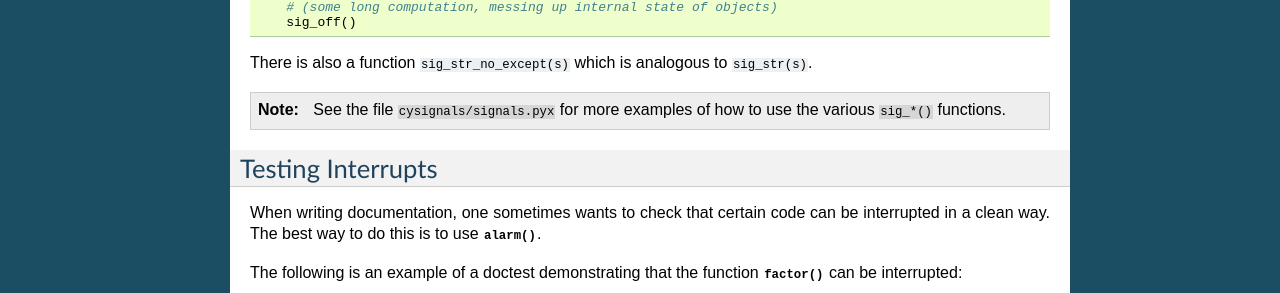
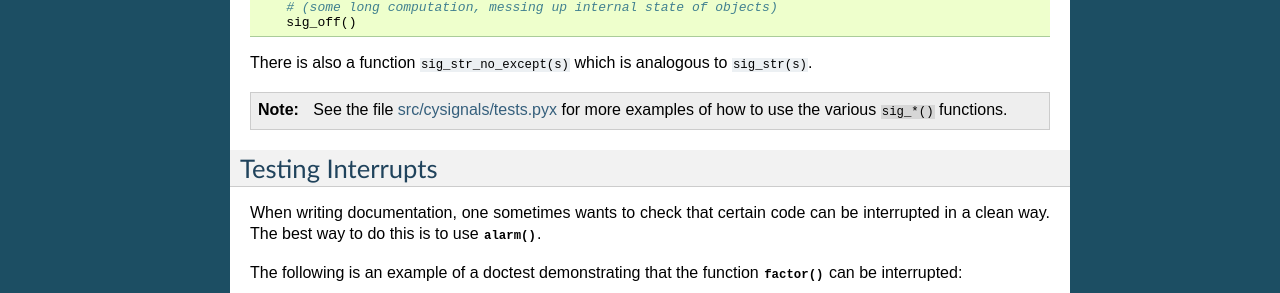
Before and after one commit to sagemath/cysignals, a Sphinx documentation site: the page built from docs/source/index.rst, in a window 1280 px wide and 900 px high, scrolled down 5525 px. Shown: the part 159-452 px from the top of the window. Built offline with Sphinx 7.4.7, drawn with Linux system fonts in a browser that asks for light colours.

Commit message:
Link to tests.pyx on github

```diff
--- a/docs/source/index.rst
+++ b/docs/source/index.rst
@@ -367,8 +367,8 @@ There is also a function ``sig_str_no_except(s)`` which is analogous to
 
 .. NOTE::
 
-    See the file :file:`cysignals/signals.pyx` for more examples of how to use
-    the various ``sig_*()`` functions.
+    See the file `src/cysignals/tests.pyx <https://github.com/sagemath/cysignals/blob/master/src/cysignals/tests.pyx>`_
+    for more examples of how to use the various ``sig_*()`` functions.
 
 Testing Interrupts
 ------------------
```
